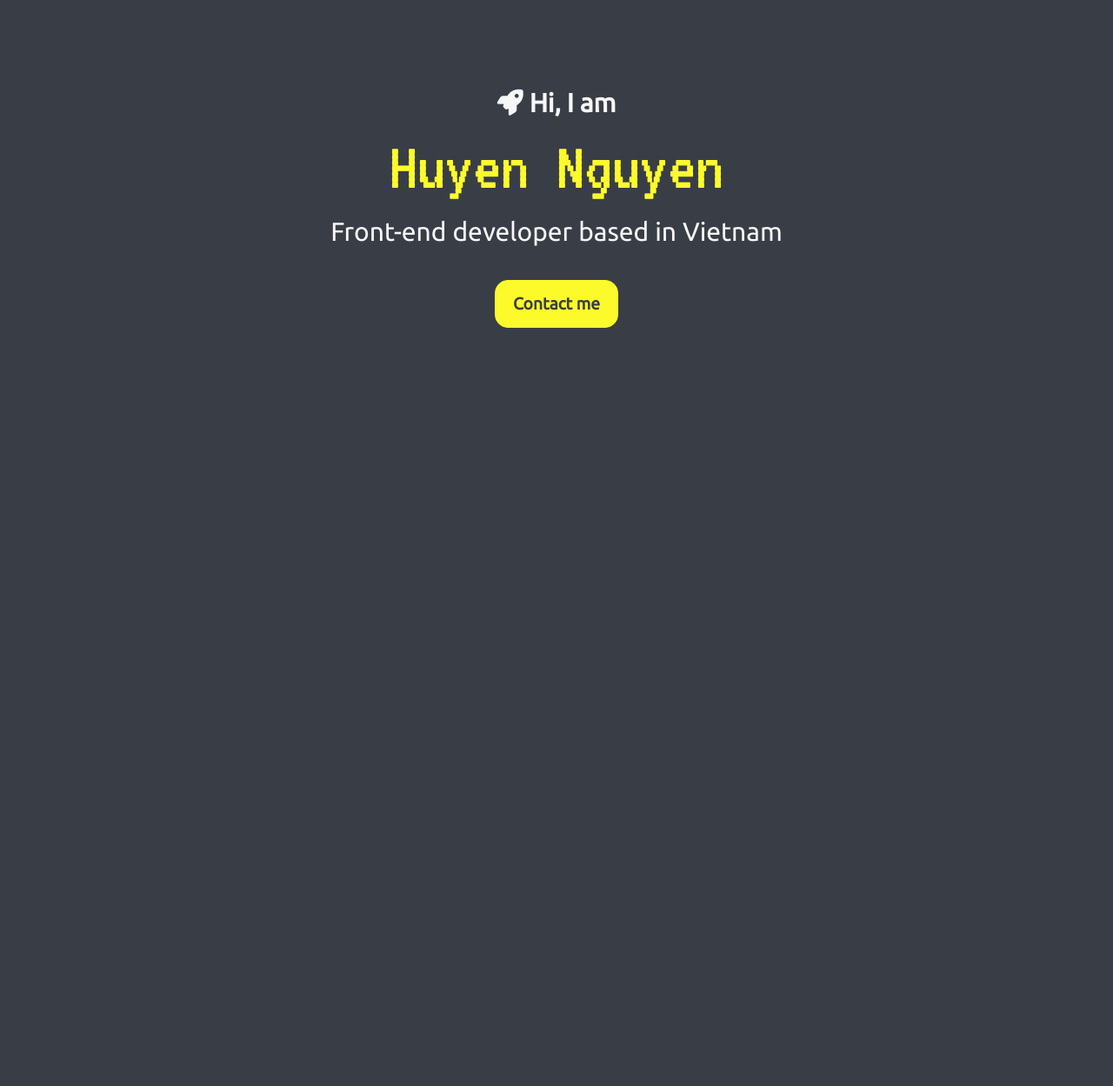
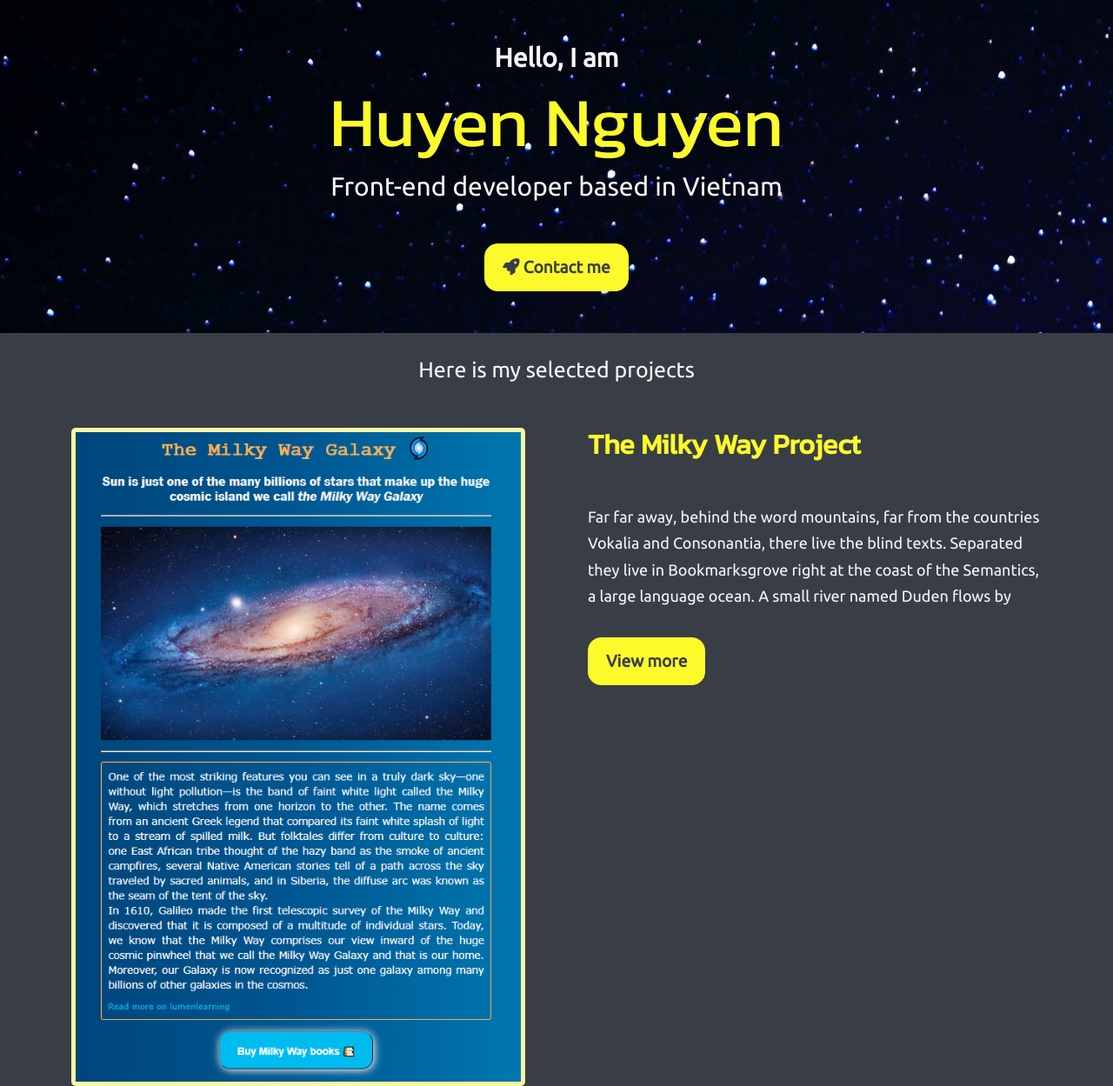
Before and after one commit to huyenspace/portfolio, a plain HTML site: page index.html in a window 1280 px wide. Shown: the top 1249 px of the page at 87% size. Before the commit the page ends 800 px from the top, so only its background shows below. Drawn offline with nearby package versions, Linux system fonts and the light colour scheme.

Commit message:
Update content

```diff
--- a/index.html
+++ b/index.html
@@ -30,18 +30,65 @@
       href="https://fonts.googleapis.com/css2?family=VT323&display=swap"
       rel="stylesheet"
     />
+    <link rel="preconnect" href="https://fonts.googleapis.com" />
+    <link rel="preconnect" href="https://fonts.gstatic.com" crossorigin />
+    <link
+      href="https://fonts.googleapis.com/css2?family=Kanit&display=swap"
+      rel="stylesheet"
+    />
     <script
       src="https://kit.fontawesome.com/676df974a2.js"
       crossorigin="anonymous"
     ></script>
   </head>
   <body>
-    <div class="container-fluid">
-      <h2><i class="fas fa-rocket"></i> Hi, I am</h2>
+    <div class="hero pt-5 pb-5">
+      <h2>Hello, I am</h2>
       <h1>Huyen Nguyen</h1>
       <h3>Front-end developer based in Vietnam</h3>
-      <div class="contactButton">
-        <a href="#" class="btn contact-btn">Contact me</a>
+      <div class="contactButton mt-5">
+        <a href="#" class="btn contact-btn">
+          <i class="fas fa-rocket"></i> Contact me</a
+        >
+      </div>
+    </div>
+    <div class="introduction mt-4">
+      <p>Here is my selected projects</p>
+    </div>
+    <div class="container mb-5">
+      <div class="row mt-5">
+        <div class="col me-5 d-none d-md-block">
+          <img src="images/milky way.PNG" alt="milkyWay" class="design-image" />
+        </div>
+        <div class="col">
+          <div class="project-description">
+            <h2 class="project-name">The Milky Way Project</h2>
+            <p class="project-content mt-5">
+              Far far away, behind the word mountains, far from the countries
+              Vokalia and Consonantia, there live the blind texts. Separated
+              they live in Bookmarksgrove right at the coast of the Semantics, a
+              large language ocean. A small river named Duden flows by
+            </p>
+            <a href="#" class="btn mt-3 contact-btn">View more</a>
+          </div>
+        </div>
+      </div>
+      <div class="row mt-5">
+        <div class="col">
+          <div class="project-description">
+            <h2 class="project-name">The Weather App</h2>
+            <p class="project-content mt-5">
+              Far far away, behind the word mountains, far from the countries
+              Vokalia and Consonantia, there live the blind texts. Separated
+              they live in Bookmarksgrove right at the coast of the Semantics, a
+              large language ocean. A small river named Duden flows by
+            </p>
+            <a href="#" class="btn mt-3 contact-btn">View more</a>
+          </div>
+        </div>
+        <div class="col ms-5 d-none d-md-block">
+          <img src="images/weather.PNG" alt="weather" class="design-image" />
+        </div>
       </div>
     </div>
   </body>
--- a/style.css
+++ b/style.css
@@ -1,6 +1,6 @@
 :root {
   --heading-font: "Ubuntu", sans-serif;
-  --name-font: "VT323", monospace;
+  --name-font: "Kanit", sans-serif;
   --text-color: #f7f7f7;
   --backgound-color: #393e46;
   --secondary-color: #5c636e;
@@ -23,8 +23,10 @@ h3 {
   font-size: 30px;
 }
 h2 {
-  margin-top: 100px;
   font-weight: bolder;
+}
+.hero {
+  background-image: url(pexels-photo-110854.jpeg);
 }
 .contactButton {
   text-align: center;
@@ -33,7 +35,7 @@ h2 {
   color: #393e46;
   border: 1px solid #fdfa2b;
   border-radius: 15px;
-  margin: 30px auto;
+  margin: 0 auto;
   background: #fdfa2b;
   font-family: var(--heading-font);
   font-weight: bolder;
@@ -42,5 +44,37 @@ h2 {
   transition: all 200ms ease-in-out;
 }
 .contact-btn:hover {
-  background: #f7f592;
+  background: #fcd704;
 }
+.introduction {
+  color: #f7f7f7;
+  text-align: center;
+  font-family: var(--heading-font);
+  font-size: 25px;
+}
+.design-image {
+  max-width: 100%;
+  border-radius: 5px;
+  padding: 5px;
+  background: #f8f7a3;
+}
+.project-name {
+  color: var(--heading-color);
+  text-align: left;
+  font-size: 32px;
+  font-family: var(--name-font);
+}
+.project-content {
+  color: var(--text-color);
+  font-family: var(--heading-font);
+  font-size: 18px;
+  line-height: 1.7;
+}
+@media (max-width: 768px) {
+  .project-description {
+    text-align: center;
+  }
+  .project-name {
+    text-align: center;
+  }
+}
```
Also changed, not shown: images/milky way.PNG (added), images/weather.PNG (added), pexels-photo-110854.jpeg (added).
